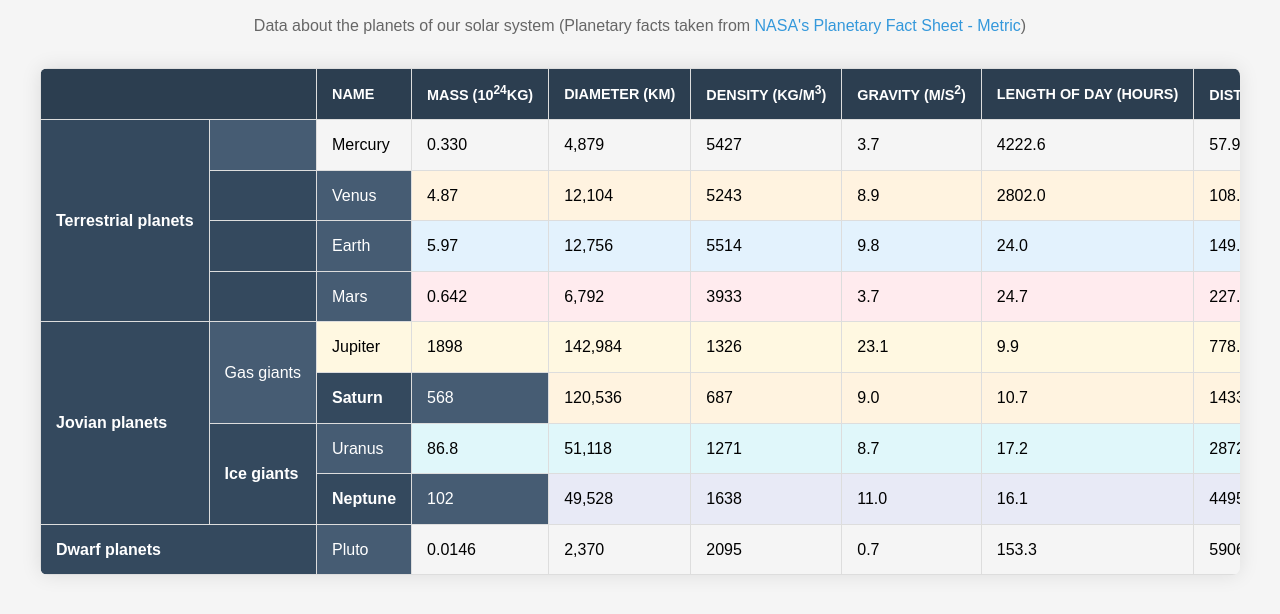
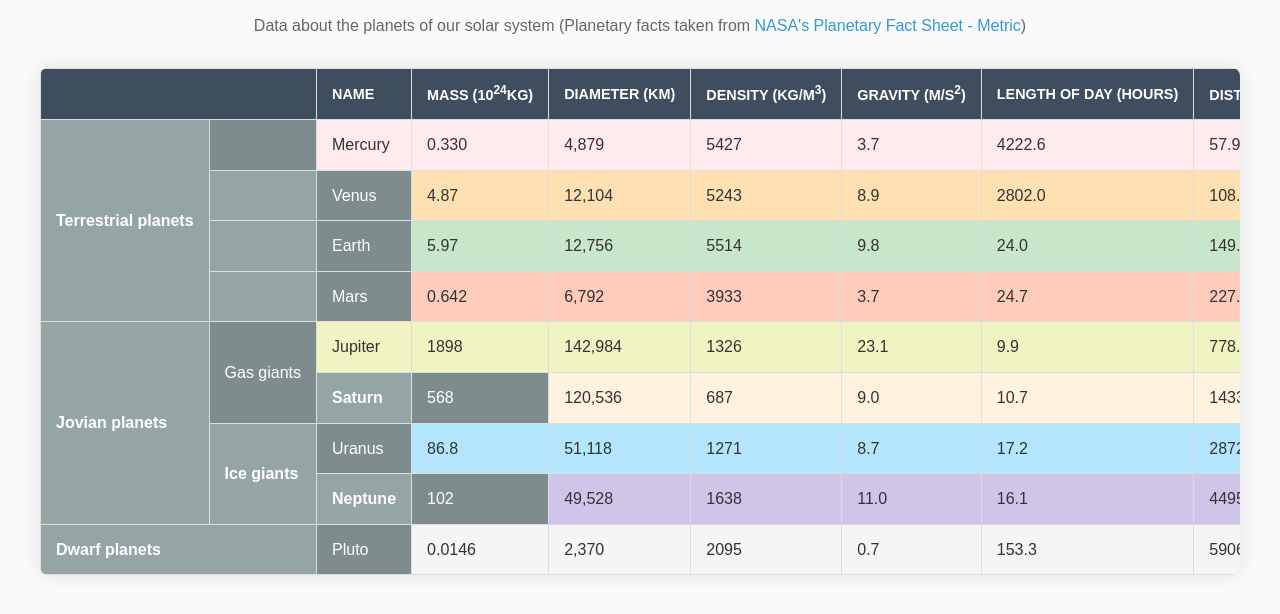
Before and after one commit to Balagovind-8/Planet-data, a plain HTML site: page index.html in a window 1280 px wide. Shown: the part 104-718 px from the top of the page. Drawn offline with Linux system fonts and the light colour scheme.

Commit message:
Update styles.css

```diff
--- a/styles.css
+++ b/styles.css
@@ -1,7 +1,8 @@
-/* Light theme (default) */
+ /* Light theme (default) */
 body {
     font-family: Arial, sans-serif;
-    background-color: #f5f5f5;
+    background-color: #fafafa;
+    color: #333;
     padding: 20px;
     line-height: 1.6;
     transition: background-color 0.3s ease, color 0.3s ease;
@@ -34,7 +35,7 @@ h1 {
     overflow-x: auto;
     box-shadow: 0 0 20px rgba(0, 0, 0, 0.1);
     border-radius: 8px;
-    background-color: white;
+    background-color: #fff;
 }
 
 table {
@@ -44,8 +45,8 @@ table {
 }
 
 thead {
-    background-color: #2c3e50;
-    color: white;
+    background-color: #3e4e5e;
+    color: #fff;
 }
 
 th, td {
@@ -61,22 +62,22 @@ th {
 }
 
 tbody tr:nth-child(even) {
-    background-color: #f8f9fa;
+    background-color: #f4f6f7;
 }
 
 tbody tr:hover {
-    background-color: #f1f4f7;
+    background-color: #e0e4e7;
 }
 
 /* Planet category styling */
 tbody tr td:first-child {
-    background-color: #34495e;
+    background-color: #95a5a6;
     color: white;
     font-weight: bold;
 }
 
 tbody tr td:nth-child(2) {
-    background-color: #465c73;
+    background-color: #7f8c8d;
     color: white;
 }
 
@@ -142,14 +143,14 @@ td a:hover {
 }
 
 /* Custom colors for specific rows */
-tbody tr:nth-child(1) { background-color: #f5f5f5; } /* Mercury */
-tbody tr:nth-child(2) { background-color: #fff3e0; } /* Venus */
-tbody tr:nth-child(3) { background-color: #e3f2fd; } /* Earth */
-tbody tr:nth-child(4) { background-color: #ffebee; } /* Mars */
-tbody tr:nth-child(5) { background-color: #fff8e1; } /* Jupiter */
+tbody tr:nth-child(1) { background-color: #ffebee; } /* Mercury */
+tbody tr:nth-child(2) { background-color: #ffe0b2; } /* Venus */
+tbody tr:nth-child(3) { background-color: #c8e6c9; } /* Earth */
+tbody tr:nth-child(4) { background-color: #ffccbc; } /* Mars */
+tbody tr:nth-child(5) { background-color: #f0f4c3; } /* Jupiter */
 tbody tr:nth-child(6) { background-color: #fff3e0; } /* Saturn */
-tbody tr:nth-child(7) { background-color: #e0f7fa; } /* Uranus */
-tbody tr:nth-child(8) { background-color: #e8eaf6; } /* Neptune */
+tbody tr:nth-child(7) { background-color: #b3e5fc; } /* Uranus */
+tbody tr:nth-child(8) { background-color: #d1c4e9; } /* Neptune */
 tbody tr:nth-child(9) { background-color: #f5f5f5; } /* Pluto */
 
 /* Dark theme overrides */
@@ -164,7 +165,7 @@ body.dark-mode {
 }
 
 thead.dark-mode {
-    background-color: #2c3e50;
+    background-color: #3e4e5e;
     color: white;
 }
 
```
